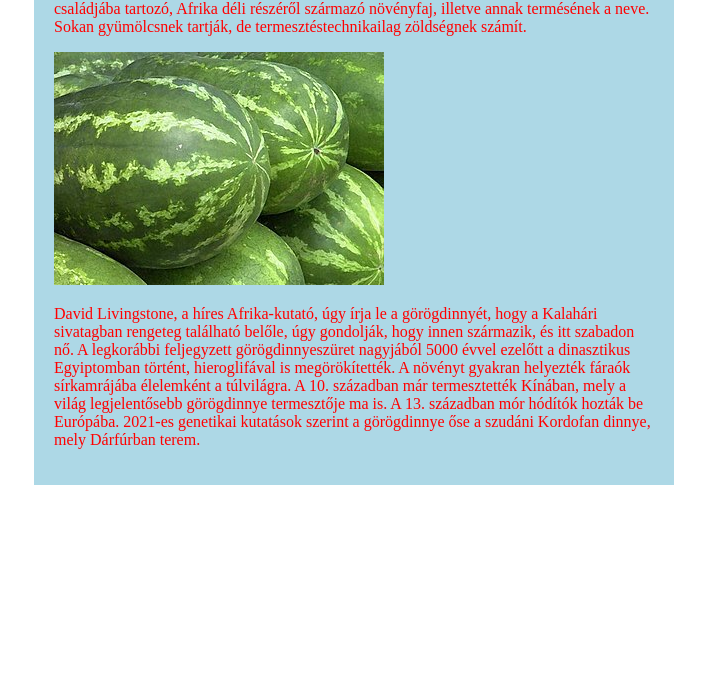
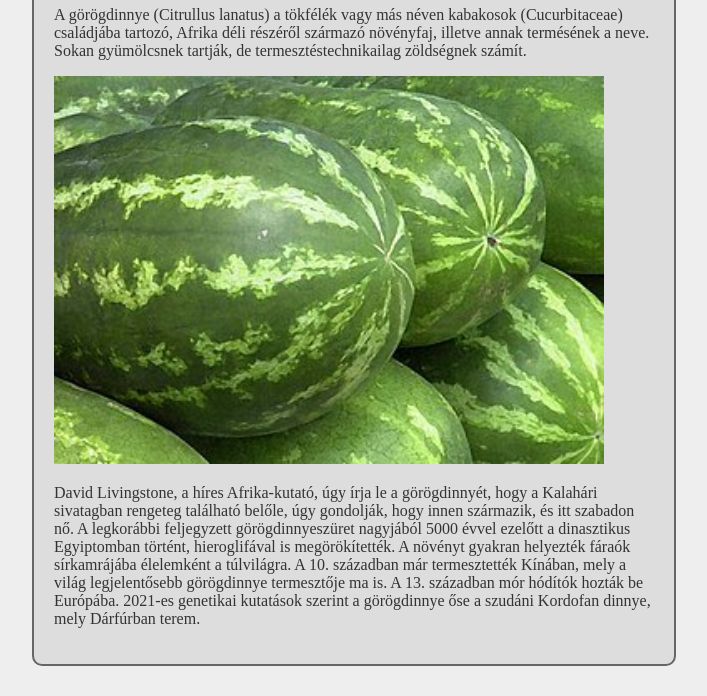
Before and after one commit to Attila135/2025-10-06, a plain HTML site: page index.html in a window 1280 px wide. Shown: the part 126-822 px from the top of the page, without its empty margins (286-993 px from the left). Before the commit the page ends 800 px from the top, so only its background shows below. Drawn offline with Linux system fonts and the light colour scheme.

Commit message:
Update style.css

```diff
--- a/style.css
+++ b/style.css
@@ -1,14 +1,24 @@
+body {
+    background-color: #eeeeee;
+}
+
 h1 {
     color: darkgreen;
 }
 
 p {
-    color: red;
+    color: #333333;
+}
+
+img {
+    width: 550px;
 }
 
 .container {
     width: 600px;
-    background-color: lightblue;
-    margin: auto;
+    background-color: #dddddd;
     padding: 20px;
+    border: 2px solid #666666;
+    border-radius: 10px;
+    margin: 30px auto;
 }
```
